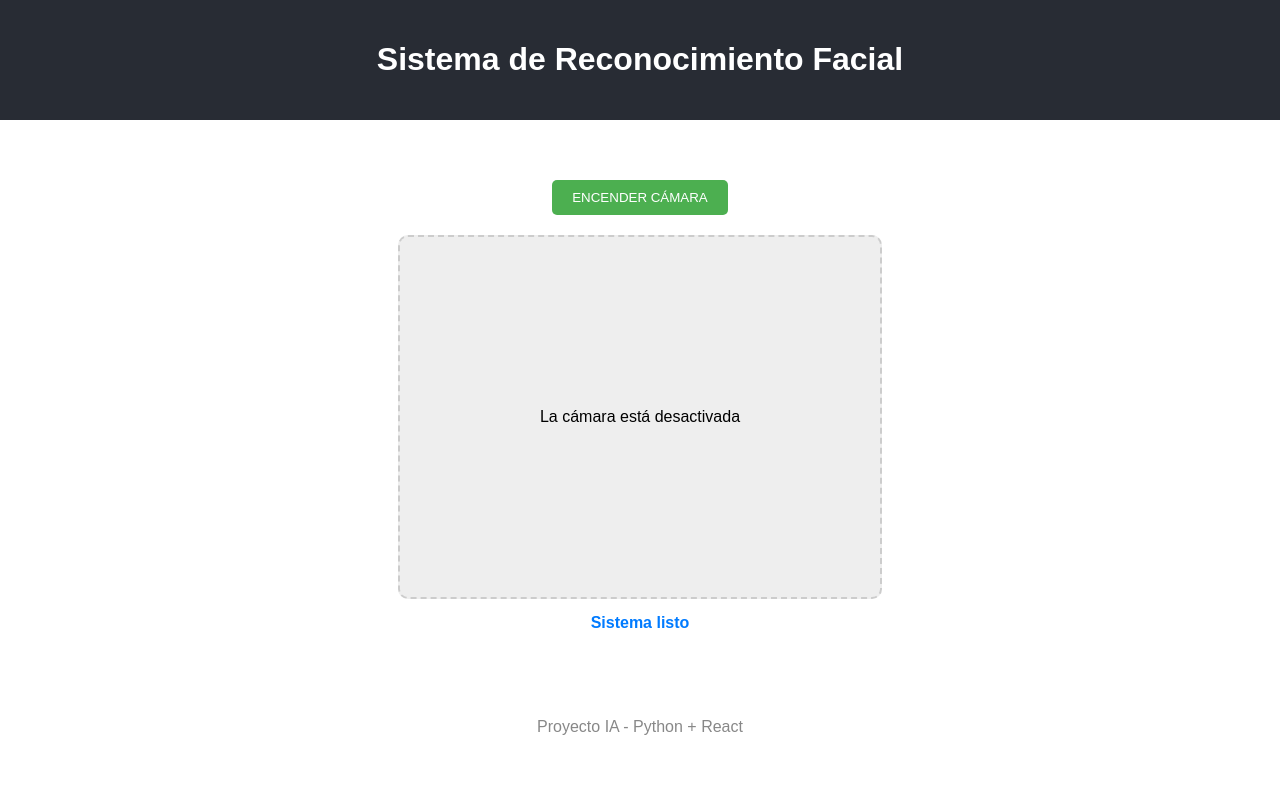
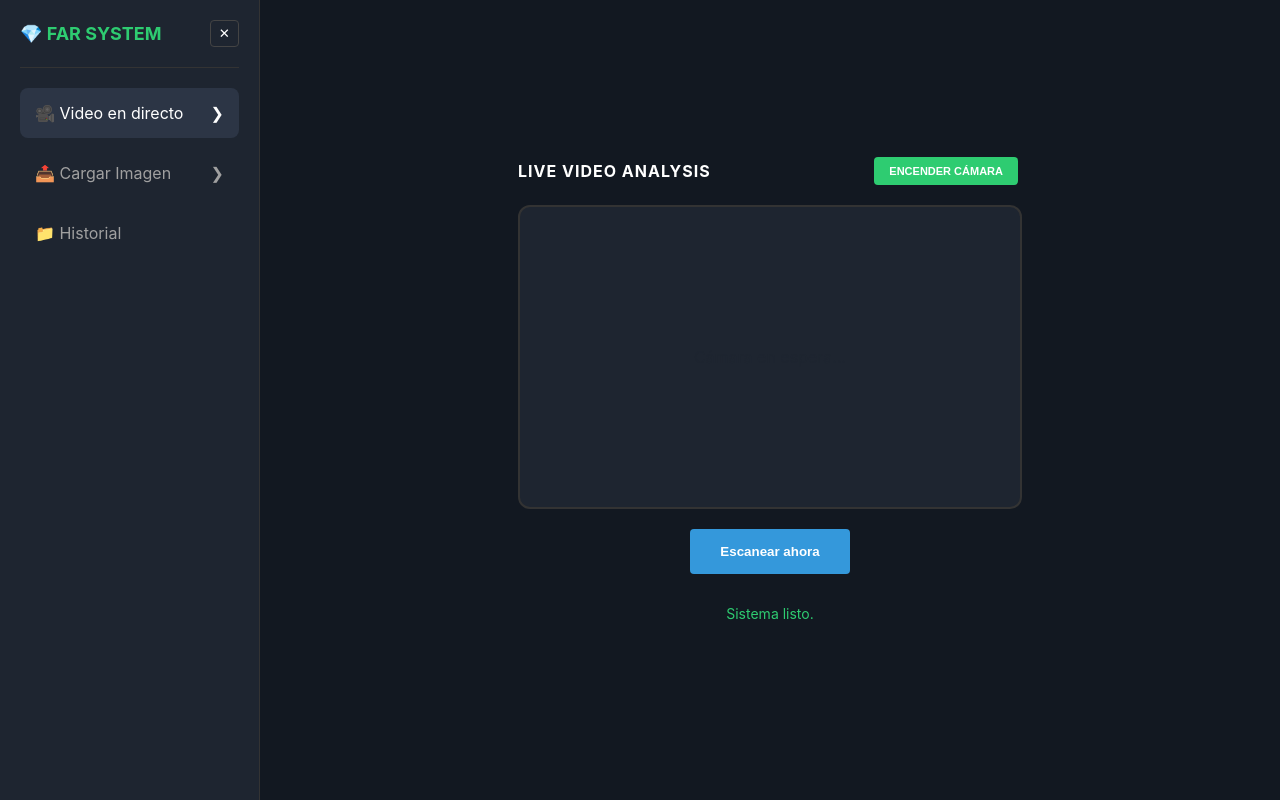
Before and after one commit to ManuelAznar1/ProyectoFinalFAR, a React (Create React App) app in the folder frontend/: page / in a window 1280 px wide. Built offline with nearby package versions, Linux system fonts and the light colour scheme.

Commit message:
Carga de imagenes,estilos y sidebar hechas

```diff
--- a/frontend/src/App.js
+++ b/frontend/src/App.js
@@ -4,18 +4,8 @@ import Detector from './Componentes/Detector';
 
 function App() {
   return (
-    <div style={{ textAlign: 'center', fontFamily: 'Arial, sans-serif' }}>
-      <header style={{ backgroundColor: '#282c34', padding: '20px', color: 'white' }}>
-        <h1>Sistema de Reconocimiento Facial</h1>
-      </header>
-
-      <main style={{ marginTop: '40px' }}>
-        <Detector />
-      </main>
-
-      <footer style={{ marginTop: '50px', color: '#888' }}>
-        <p>Proyecto IA - Python + React</p>
-      </footer>
+    <div className="App">
+      <Detector />
     </div>
   );
 }
--- /dev/null
+++ b/frontend/src/Componentes/CargarImagen.js
@@ -0,0 +1,64 @@
+import React, { useRef } from 'react';
+
+const CargarImagen = ({ previewImage, setPreviewImage, setMensaje, enviarAlBackend }) => {
+    const fileInputRef = useRef(null);
+
+    const handleFileChange = (e) => {
+        const file = e.target.files[0];
+        if (file) {
+            const reader = new FileReader();
+            reader.onloadend = () => {
+                setPreviewImage(reader.result);
+                setMensaje("Imagen cargada con éxito.");
+            };
+            reader.readAsDataURL(file);
+        }
+    };
+
+    return (
+        <div className="view-section">
+            <header className="detector-header">
+                <h2 className="detector-title">STATIC IMAGE ANALYSIS</h2>
+            </header>
+
+            <div className="drop-zone">
+                {previewImage ? (
+                    <img src={previewImage} alt="Preview" className="img-fit" />
+                ) : (
+                    <div className="placeholder-text">
+                        <p>No hay imagen seleccionada</p>
+                    </div>
+                )}
+            </div>
+
+            <div className="button-group" style={{marginTop: '20px'}}>
+                <input
+                    type="file"
+                    ref={fileInputRef}
+                    style={{display: 'none'}}
+                    onChange={handleFileChange}
+                    accept="image/*"
+                />
+                <button className="btn-secondary" onClick={() => fileInputRef.current.click()}>
+                    Buscar Archivo
+                </button>
+
+                <button
+                    className="btn-primary"
+                    onClick={() => enviarAlBackend(previewImage)}
+                    disabled={!previewImage}
+                >
+                    Analizar Imagen
+                </button>
+
+                {previewImage && (
+                    <button className="btn-secondary" onClick={() => {setPreviewImage(null); setMensaje("Sistema listo.");}}>
+                        Quitar
+                    </button>
+                )}
+            </div>
+        </div>
+    );
+};
+
+export default CargarImagen;
--- a/frontend/src/Componentes/Detector.js
+++ b/frontend/src/Componentes/Detector.js
@@ -1,81 +1,63 @@
 import React, { useRef, useState } from 'react';
-import Webcam from "react-webcam";
 import axios from 'axios';
+import Sidebar from './Sidebar';
+import VideoDirecto from './VideoDirecto';
+import CargarImagen from './CargarImagen';
+import '../estilos/detectorEstilos.css';
 
 const Detector = () => {
     const webcamRef = useRef(null);
-    const [mensaje, setMensaje] = useState("Sistema listo");
-    const [camaraEncendida, setCamaraEncendida] = useState(false); // Nuevo estado
+    const [mensaje, setMensaje] = useState("Sistema listo.");
+    const [view, setView] = useState('camera');
+    const [camaraEncendida, setCamaraEncendida] = useState(false);
+    const [sidebarOpen, setSidebarOpen] = useState(true);
+    const [previewImage, setPreviewImage] = useState(null);
 
-    const capturarYEnviar = async () => {
-        const imagenBase64 = webcamRef.current.getScreenshot();
-
-        if (imagenBase64) {
-            setMensaje("Analizando...");
-            try {
-                const res = await axios.post('http://localhost:8000/reconocer', {
-                    img_base64: imagenBase64
-                });
-                setMensaje(res.data.mensaje);
-            } catch (err) {
-                setMensaje("Error de conexión");
-            }
+    const enviarAlBackend = async (base64) => {
+        if (!base64) return;
+        setMensaje("Analizando...");
+        try {
+            const res = await axios.post('http://localhost:8000/reconocer', { img_base64: base64 });
+            setMensaje(res.data.mensaje);
+        } catch (err) {
+            setMensaje("Error de conexión con el servidor");
         }
     };
 
     return (
-        <div style={{ textAlign: 'center', padding: '20px' }}>
-            <button
-                onClick={() => setCamaraEncendida(!camaraEncendida)}
-                style={{
-                    backgroundColor: camaraEncendida ? '#ff4d4d' : '#4CAF50',
-                    color: 'white',
-                    padding: '10px 20px',
-                    borderRadius: '5px',
-                    border: 'none',
-                    cursor: 'pointer',
-                    marginBottom: '20px'
-                }}
-            >
-                {camaraEncendida ? "APAGAR CÁMARA" : "ENCENDER CÁMARA"}
-            </button>
-
-            <br />
-
-            {camaraEncendida ? (
-                <div>
-                    <Webcam
-                        audio={false}
-                        ref={webcamRef}
-                        screenshotFormat="image/jpeg"
-                        width={480}
-                        style={{ borderRadius: '10px', border: '2px solid #333' }}
-                    />
-                    <br />
-                    <button
-                        onClick={capturarYEnviar}
-                        style={{ marginTop: '15px', padding: '10px 25px', cursor: 'pointer' }}
-                    >
-                        ESCANEAR ROSTRO
-                    </button>
-                </div>
-            ) : (
-                <div style={{
-                    width: '480px',
-                    height: '360px',
-                    backgroundColor: '#eee',
-                    margin: '0 auto',
-                    display: 'flex',
-                    alignItems: 'center',
-                    justifyContent: 'center',
-                    borderRadius: '10px',
-                    border: '2px dashed #ccc'
-                }}>
-                    <p>La cámara está desactivada</p>
-                </div>
+        <div className="detector-container">
+            {!sidebarOpen && (
+                <button onClick={() => setSidebarOpen(true)} className="btn-open">☰</button>
             )}
 
-            <p style={{ fontWeight: 'bold', color: '#007bff', marginTop: '15px' }}>{mensaje}</p>
+            <Sidebar
+                view={view} setView={setView}
+                isOpen={sidebarOpen} toggleSidebar={() => setSidebarOpen(false)}
+            />
+
+            <div className="main-content">
+                <div className="content-wrapper">
+                    {view === 'camera' ? (
+                        <VideoDirecto
+                            camaraEncendida={camaraEncendida}
+                            setCamaraEncendida={setCamaraEncendida}
+                            webcamRef={webcamRef}
+                            enviarAlBackend={enviarAlBackend}
+                        />
+                    ) : (
+                        <CargarImagen
+                            previewImage={previewImage}
+                            setPreviewImage={setPreviewImage}
+                            setMensaje={setMensaje}
+                            enviarAlBackend={enviarAlBackend}
+                        />
+                    )}
+
+                    <div className="message-container" style={{marginTop: '20px'}}>
+                        <p className="status-text">{mensaje}</p>
+                    </div>
+                </div>
+            </div>
         </div>
     );
 };
--- /dev/null
+++ b/frontend/src/Componentes/Sidebar.js
@@ -0,0 +1,35 @@
+import React from 'react';
+import '../estilos/sidebar.css';
+
+const Sidebar = ({ view, setView, isOpen, toggleSidebar }) => {
+    if (!isOpen) return null;
+
+    return (
+        <div className="sidebar">
+            <div className="header-sidebar">
+                <div className="logo">💎 FAR SYSTEM</div>
+                <button onClick={toggleSidebar} className="btn-close">✕</button>
+            </div>
+
+            <div className="divider" />
+
+            <div
+                className={view === 'camera' ? 'menu-item-active' : 'menu-item'}
+                onClick={() => setView('camera')}
+            >
+                🎥 Video en directo <span>❯</span>
+            </div>
+
+            <div
+                className={view === 'upload' ? 'menu-item-active' : 'menu-item'}
+                onClick={() => setView('upload')}
+            >
+                📤 Cargar Imagen <span>❯</span>
+            </div>
+
+            <div className="menu-item">📁 Historial</div>
+        </div>
+    );
+};
+
+export default Sidebar;
--- /dev/null
+++ b/frontend/src/Componentes/VideoDirecto.js
@@ -0,0 +1,47 @@
+import React from 'react';
+import Webcam from "react-webcam";
+
+const VideoDirecto = ({ camaraEncendida, setCamaraEncendida, webcamRef, enviarAlBackend }) => {
+
+    const capturarYEnviar = () => {
+        if (webcamRef.current) {
+            const foto = webcamRef.current.getScreenshot();
+            enviarAlBackend(foto);
+        }
+    };
+
+    return (
+        <div className="view-section">
+            <header className="detector-header">
+                <h2 className="detector-title">LIVE VIDEO ANALYSIS</h2>
+                <button
+                    onClick={() => setCamaraEncendida(!camaraEncendida)}
+                    className="btn-toggle"
+                    style={{backgroundColor: camaraEncendida ? '#e74c3c' : '#2ecc71'}}
+                >
+                    {camaraEncendida ? "APAGAR CÁMARA" : "ENCENDER CÁMARA"}
+                </button>
+            </header>
+
+            <div className="drop-zone">
+                {camaraEncendida ? (
+                    <Webcam audio={false} ref={webcamRef} screenshotFormat="image/jpeg" className="img-fit" />
+                ) : (
+                    <div className="placeholder-text"><p>Cámara en espera...</p></div>
+                )}
+            </div>
+
+            <div className="button-group" style={{marginTop: '20px'}}>
+                <button
+                    className="btn-primary"
+                    onClick={capturarYEnviar}
+                    disabled={!camaraEncendida}
+                >
+                    Escanear ahora
+                </button>
+            </div>
+        </div>
+    );
+};
+
+export default VideoDirecto;
--- /dev/null
+++ b/frontend/src/estilos/detectorEstilos.css
@@ -0,0 +1,159 @@
+.detector-container {
+    display: flex;
+    height: 100vh;
+    width: 100vw;
+    background-color: #121821;
+    overflow: hidden;
+    position: relative;
+}
+
+.btn-open {
+    position: absolute;
+    top: 20px;
+    left: 20px;
+    z-index: 10;
+    background: #1e2530;
+    border: 1px solid #444;
+    color: white;
+    padding: 8px 15px;
+    border-radius: 4px;
+    cursor: pointer;
+}
+
+.main-content {
+    flex: 1;
+    display: flex;
+    flex-direction: column;
+    align-items: center;
+    justify-content: center;
+    padding: 20px;
+}
+
+.detector-header {
+    width: 100%;
+    max-width: 500px;
+    display: flex;
+    justify-content: space-between;
+    align-items: center;
+    margin-bottom: 20px;
+}
+
+.detector-title {
+    font-size: 16px;
+    color: white;
+    margin: 0;
+    letter-spacing: 1px;
+    font-weight: bold;
+}
+
+.btn-toggle {
+    color: white;
+    border: none;
+    padding: 8px 15px;
+    border-radius: 4px;
+    cursor: pointer;
+    font-size: 11px;
+    font-weight: bold;
+}
+
+.drop-zone {
+    width: 100%;
+    max-width: 500px;
+    height: 300px;
+    background-color: #bcbcbc;
+    border-radius: 12px;
+    overflow: hidden;
+    display: flex;
+    justify-content: center;
+    align-items: center;
+    border: 3px solid #1e2530;
+}
+
+.webcam-view {
+    width: 100%;
+    height: 100%;
+    object-fit: cover;
+}
+
+.placeholder-text {
+    text-align: center;
+    color: #1e2530;
+}
+
+.btn-green {
+    background-color: #2ecc71;
+    color: white;
+    border: none;
+    padding: 12px 20px;
+    border-radius: 4px;
+    cursor: pointer;
+}
+
+.footer-area {
+    width: 100%;
+    max-width: 500px;
+    margin-top: 20px;
+    text-align: center;
+}
+
+.message-container {
+    height: 40px;
+    display: flex;
+    align-items: center;
+    justify-content: center;
+    margin-bottom: 10px;
+}
+
+.status-text {
+    color: #2ecc71;
+    margin: 0;
+    font-size: 14px;
+}
+
+.button-group {
+    display: flex;
+    gap: 10px;
+    justify-content: center;
+    height: 45px;
+}
+
+.btn-primary {
+    background-color: #3498db;
+    color: white;
+    border: none;
+    padding: 10px 25px;
+    border-radius: 4px;
+    cursor: pointer;
+    min-width: 160px;
+    font-weight: bold;
+}
+
+.btn-secondary {
+    background-color: #2c3545;
+    color: white;
+    border: none;
+    padding: 10px 25px;
+    border-radius: 4px;
+    cursor: pointer;
+}
+
+.drop-zone {
+    width: 500px;
+    height: 300px;
+    background-color: #1e2530;
+    border-radius: 12px;
+    overflow: hidden;
+    display: flex;
+    justify-content: center;
+    align-items: center;
+    border: 2px solid #333;
+    margin: 0 auto;
+}
+
+/* La imagen se adapta sin deformarse */
+.img-fit {
+    width: 100%;
+    height: 100%;
+    object-fit: contain;
+    background-color: #000;
+}
--- /dev/null
+++ b/frontend/src/estilos/sidebar.css
@@ -0,0 +1,65 @@
+.sidebar {
+    width: 260px;
+    background-color: #1e2530;
+    padding: 20px;
+    display: flex;
+    flex-direction: column;
+    height: 100vh;
+    border-right: 1px solid #333;
+    box-sizing: border-box;
+    position: relative;
+}
+
+.header-sidebar {
+    display: flex;
+    justify-content: space-between;
+    align-items: center;
+    margin-bottom: 20px;
+}
+
+.logo {
+    font-size: 18px;
+    font-weight: bold;
+    color: #2ecc71;
+}
+
+.btn-close {
+    background: none;
+    border: 1px solid #444;
+    color: white;
+    cursor: pointer;
+    padding: 5px 8px;
+    border-radius: 4px;
+}
+
+.divider {
+    height: 1px;
+    background-color: #333;
+    margin-bottom: 20px;
+}
+
+.menu-item {
+    padding: 15px;
+    border-radius: 8px;
+    cursor: pointer;
+    margin-bottom: 10px;
+    display: flex;
+    justify-content: space-between;
+    color: #a0a0a0;
+    transition: 0.3s;
+}
+
+.menu-item:hover {
+    background-color: #252d3a;
+}
+
+.menu-item-active {
+    padding: 15px;
+    border-radius: 8px;
+    cursor: pointer;
+    margin-bottom: 10px;
+    display: flex;
+    justify-content: space-between;
+    background-color: #2c3545;
+    color: white;
+}
```
Also changed, not shown: 1 other file (tests, documents, lock files or other folders).
